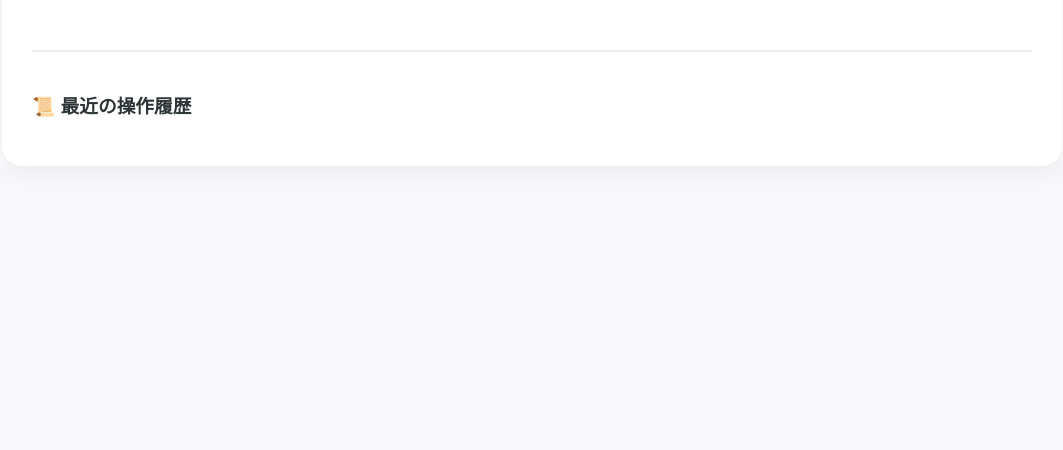
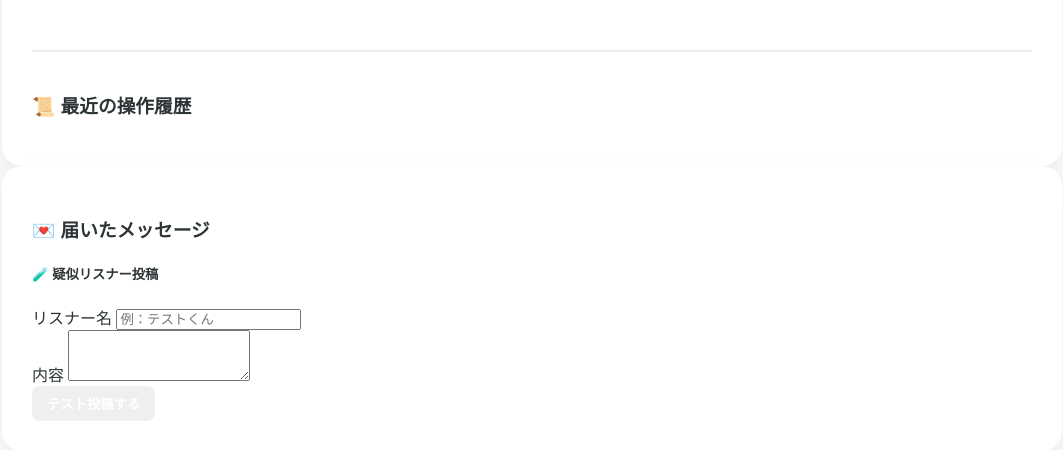
Before and after one commit to sakku9588-crypto/-, a Flask app: template templates/admin.html in a window 1280 px wide. Shown: the part 291-741 px from the top of the page, without its empty margins (108-1171 px from the left). Run offline with Flask 3, Linux system fonts and the light colour scheme; the template is opened without the code that fills it, so the values that code supplies are empty.

Commit message:
Update admin.html

```diff
--- a/templates/admin.html
+++ b/templates/admin.html
@@ -99,6 +99,39 @@
         {% endfor %}
     </section>
 </div>
+    <div class="container mt-4">
+    <div class="row">
+        <div class="col-md-8">
+            <h3>💌 届いたメッセージ</h3>
+            <div class="list-group">
+                {% for m in messages %}
+                <div class="list-group-item">
+                    <strong>{{ m.sender }}</strong>: {{ m.content }}
+                    <small class="text-muted">({{ m.timestamp }})</small>
+                </div>
+                {% endfor %}
+            </div>
+        </div>
+
+        <div class="col-md-4">
+            <div class="card p-3 border-primary">
+                <h5 class="card-title text-primary">🧪 疑似リスナー投稿</h5>
+                <form method="POST">
+                    <div class="mb-2">
+                        <label class="form-label small">リスナー名</label>
+                        <input type="text" name="pseudo_sender" class="form-control form-control-sm" placeholder="例：テストくん">
+                    </div>
+                    <div class="mb-2">
+                        <label class="form-label small">内容</label>
+                        <textarea name="content" class="form-control form-control-sm" rows="3" required></textarea>
+                    </div>
+                    <button type="submit" class="btn btn-primary btn-sm w-100">テスト投稿する</button>
+                </form>
+            </div>
+        </div>
+    </div>
+</div>
 
 </body>
+
 </html>
```
